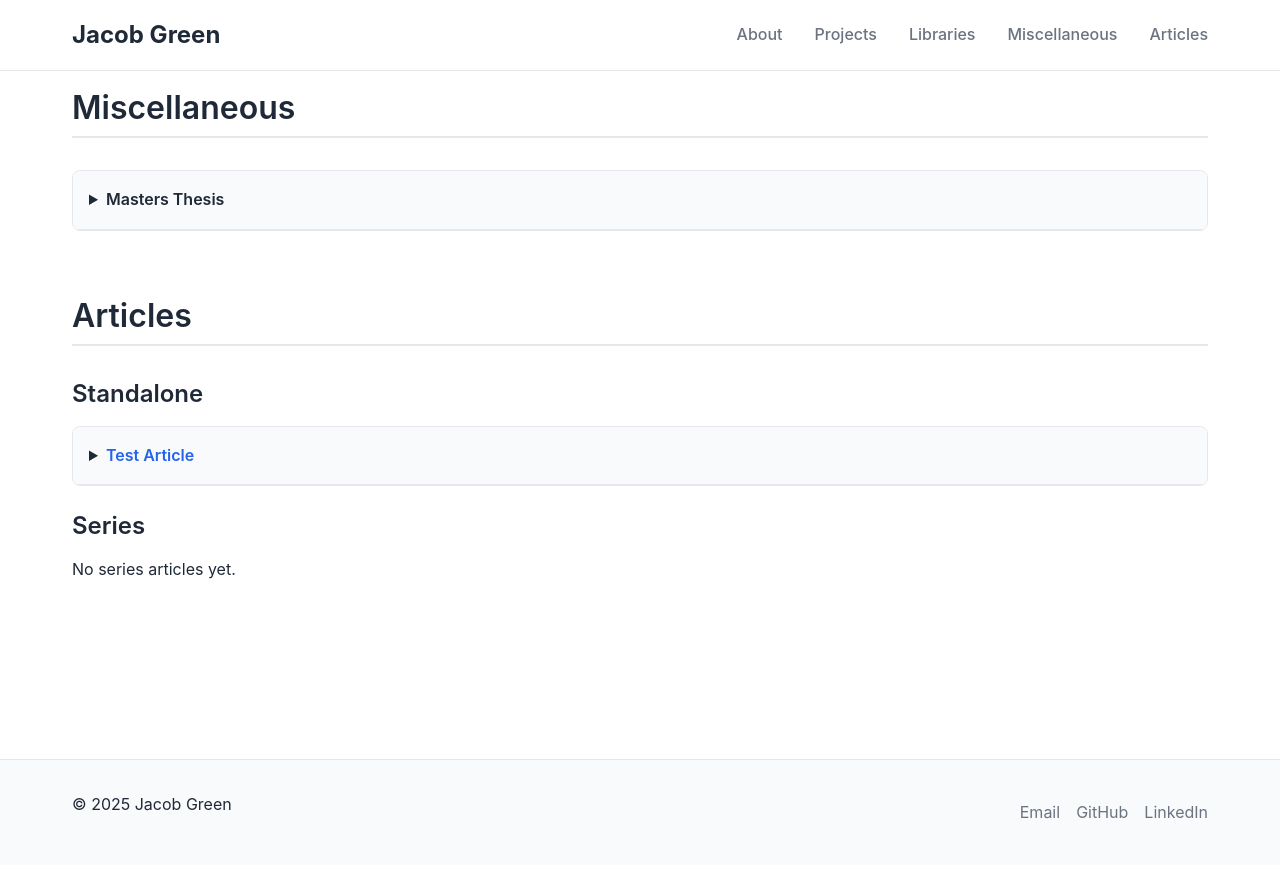
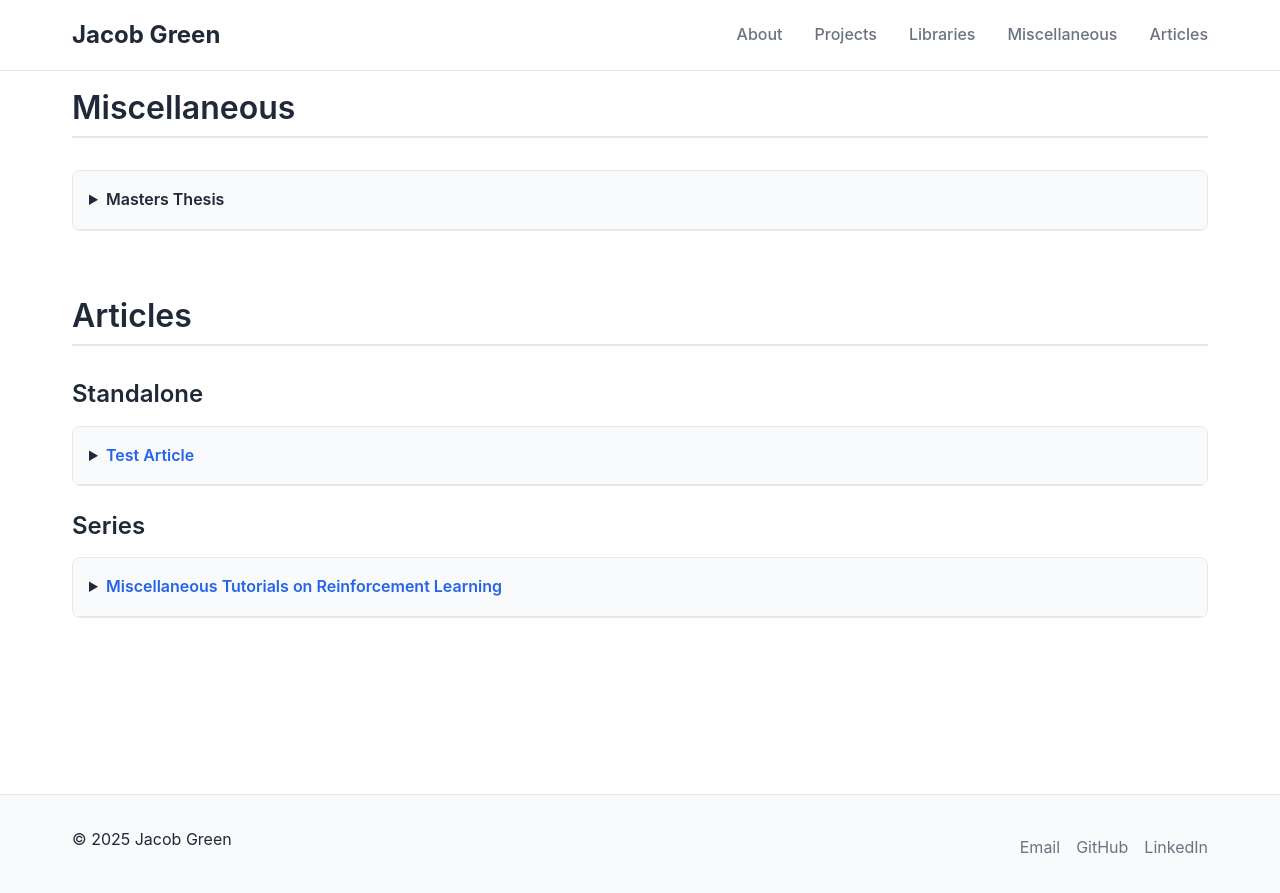
Before and after one commit to jg1011/jg1011.github.io, a Jekyll site: the page built from index.md, in a window 1280 px wide and 900 px high, scrolled down 1017 px. Shown: the top 893 px of the window. Built offline with Jekyll 4.4.1, drawn with Linux system fonts in a browser that asks for light colours; before the commit the page ends 1882 px from its top, so only the background shows below that.

Commit message:
Add RL Tutorials series: Part 1 article with front matter and homepage integration

```diff
--- a/index.md
+++ b/index.md
@@ -146,6 +146,17 @@ title: Home
         </details>
 
         <h3>Series</h3>
-        <p>No series articles yet.</p>
+        <details>
+            <summary><a href="{{ '/articles/rl-tutorials/tut1' | relative_url }}">Miscellaneous Tutorials on Reinforcement Learning</a></summary>
+            <div class="details-content">
+                <p>A collection of tutorials, in <a href="https://arxiv.org/abs/2504.05042" target="_blank">British academic parlance</a> that is, for  topics in reinforcement learning. We go into further mathematical depth than standard texts, such as <a href="https://web.stanford.edu/class/psych209/Readings/SuttonBartoIPRLBook2ndEd.pdf" target="_blank">Sutton's Introduction to Reinforcement Learning</a>, and as such expect a greater deal of mathematical maturity. I'd approximate this to be at the level of a 2nd-3rd year mathematics undergraduate. I try to write in a more conversational style, both to appease Socrates and to capture that tutorial feeling. I may record some seminars around this content if I find the time.</p>
+                <div class="series-parts">
+                    <h4>Parts:</h4>
+                    <ul>
+                        <li><a href="{{ '/articles/rl-tutorials/tut1' | relative_url }}">Part 1: What actually is reinforcement learning?</a></li>
+                    </ul>
+                </div>
+            </div>
+        </details>
     </section>
 </div>
```
